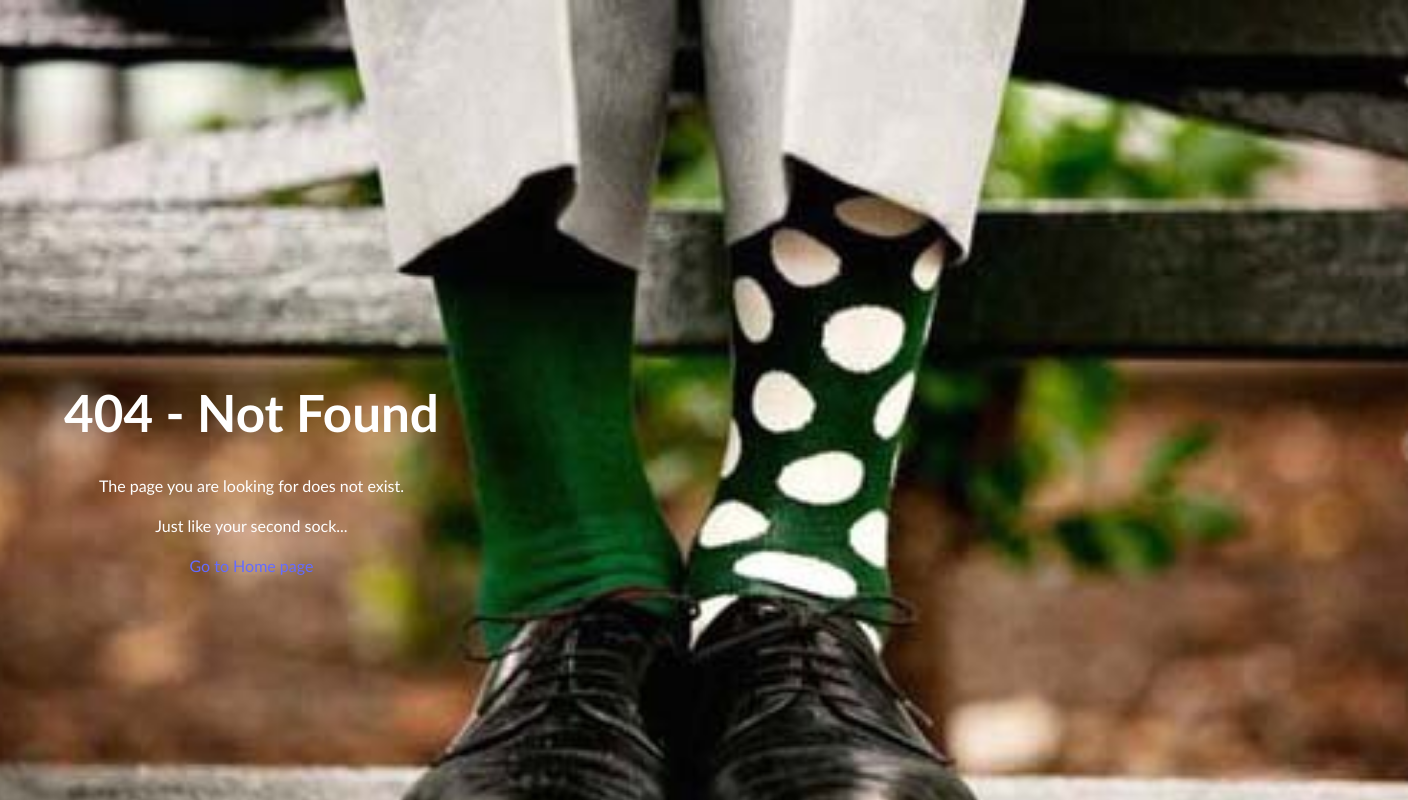
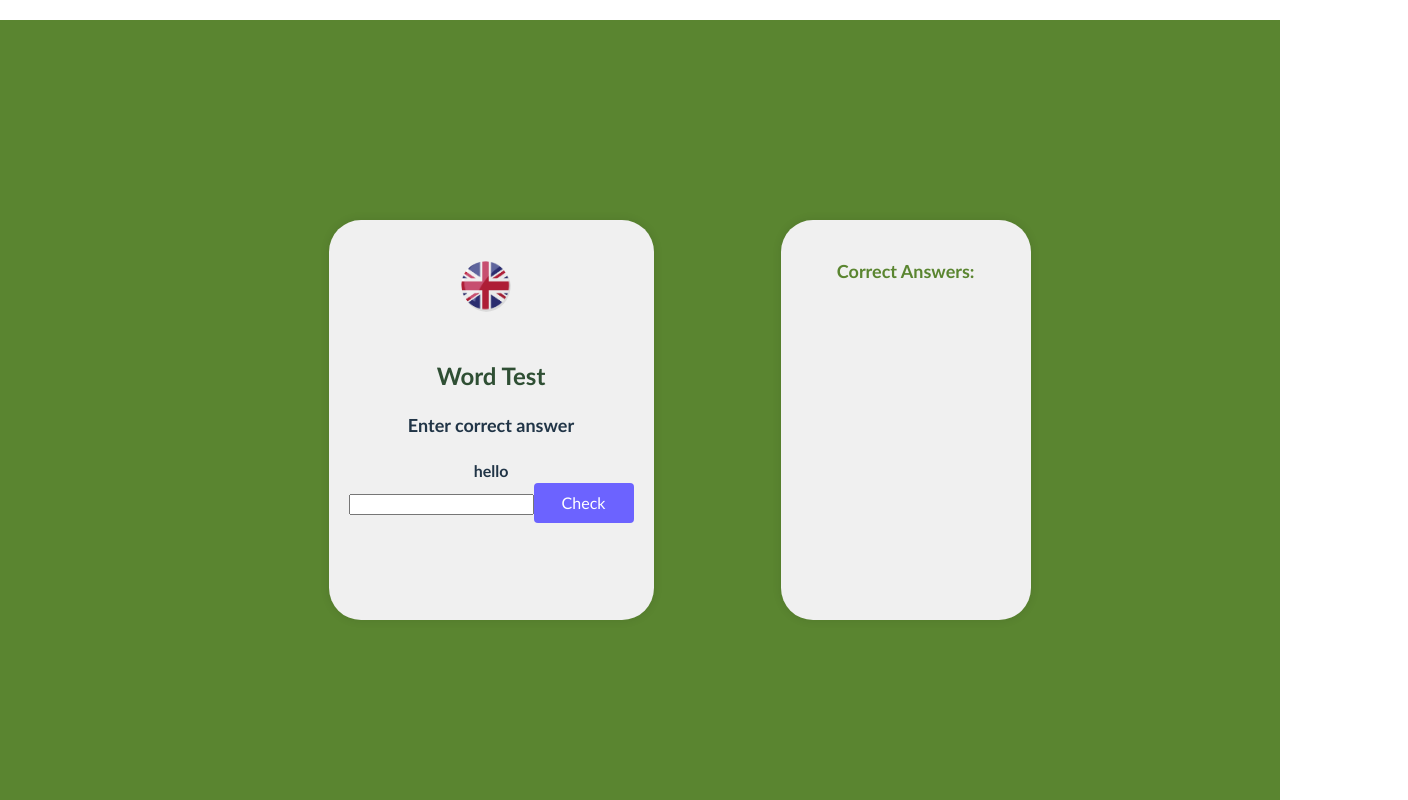
Before and after one commit to Skandami/Words-react, a React (Vite) app in the folder words-app/: page /test in a window 1280 px wide. Before the commit this address had no page. Shown: the top 800 px of the page, 1408 px wide, since content can reach past the window. Built offline with nearby package versions, Linux system fonts and the light colour scheme.

Commit message:
added Word Test page

```diff
--- a/words-app/src/App.css
+++ b/words-app/src/App.css
@@ -8,6 +8,7 @@
   background-color: var(--green);
 }
 
+/*main page*/
 .container {
   max-width: 1920px;
   height: 100%;
@@ -43,6 +44,55 @@ padding-top: 2em;
   padding-bottom: 2em;
   margin: 2em;
 }
+
+.description-wrapper {
+  display: flex;
+  align-items: flex-start;
+  text-align: center;
+  padding: 4em;
+  background-color: var(--surprise);
+  margin-bottom: 0;
+}
+
+.picture-container {
+  flex: 1;
+  display: flex;
+  justify-content: baseline;
+  font-style: italic;
+  line-height: 1.5;
+  font-size: large;
+}
+
+.picture {
+  opacity: 0;
+  width: 200px;
+  height: 280px;
+  padding: 1em;
+  animation: appearAndMove 8s forwards;
+}
+
+@keyframes appearAndMove {
+  0% {
+    opacity: 0;
+    transform: translateX(-50px);
+  }
+  50% {
+    opacity: 1;
+  }
+  100% {
+    transform: translateX(20px);
+    opacity: 1
+  }
+}
+
+
+.description {
+  flex: 3;
+  color: var(--grey);
+}
+
+
+/*animal page*/
 
 .carousel-container {
   background-color: var(--surprise);
@@ -177,18 +227,8 @@ position: relative;
 
 }
 
-.input {
-  color: var(--grey);
-  font-size: 20px;
-  border: 1px solid var(--second-color);
-  border-radius: 5%;
-  width: 200px;
-  height: 20px;
-  padding: 10px;
-  cursor: pointer;
 
-}
-
+/*error page*/
 .error {
   background: url(assets/lost.jpg);
   background-repeat: no-repeat;
@@ -208,13 +248,15 @@ position: relative;
 .ul {
   list-style-type: none;
 }
+
+/*header component */
 .header {
   background-color: var(--green);
   height: 150px;
 
 }
 .header-container {
-  background: url(./assets/londonium.webp);
+  background:linear-gradient(180deg, rgba(156, 200, 250, 0.10)11.98%, rgba(156, 200, 250, 0.10) 51.04%, var(--surprise)),  url(./assets/londonium.webp);
   background-repeat: no-repeat;
   background-position: center;
   background-size: cover;
@@ -285,64 +327,35 @@ padding-top: 2em;
   display: inline-block;
   margin-right: 10px;
 }
-.description-wrapper {
-  display: flex;
-  align-items: flex-start;
-  text-align: center;
-  padding: 4em;
-  background-color: var(--surprise);
-  margin-bottom: 0;
-}
-
-.picture-container {
-  flex: 1;
-  display: flex;
-  justify-content: baseline;
-  font-style: italic;
-  line-height: 1.5;
-  font-size: large;
-}
-
-.picture {
-  opacity: 0;
-  width: 200px;
-  height: 280px;
-  padding: 1em;
-  animation: appearAndMove 8s forwards;
-}
-
-@keyframes appearAndMove {
-  0% {
-    opacity: 0;
-    transform: translateX(-50px);
-  }
-  50% {
-    opacity: 1;
-  }
-  100% {
-    transform: translateX(20px);
-    opacity: 1
-  }
-}
-
-
-.description {
-  flex: 3;
-  color: var(--grey);
-}
 
 .translated-words {
   flex: 1;
-  margin-top: 20px;
+  margin-top: 10px;
+   height: 400px;
   display: flex;
   flex-wrap: wrap;
   justify-content: space-between;
-  gap: 10px;
+  gap: 5px;
   width: 100%;
   height: auto;
-  overflow-y: auto;
-  padding: 0 10px;
+  overflow-y: hidden;
+
 }
+
+.translated-words::-webkit-scrollbar {
+   width: 12px;
+}
+
+.translated-words::-webkit-scrollbar-track {
+   background: var(--green);
+}
+
+.translated-words::-webkit-scrollbar-thumb {
+   background-color: var(--viola);
+   border-radius: 20px;
+   border: 3px solid var(--green);
+}
+
 
 .list-card {
   flex: 0 1 calc(40% - 10px);
@@ -363,32 +376,184 @@ padding-top: 2em;
   color: var(--viola);
 }
 
+/*Footer component*/
 .github {
   color: var(--white);
   background: var(--green);
   font-size: larger;
 }
 
+/* WordTest*/
 
-/* Adaptive */
-/*  tablet  */
-@media (max-width: 768px) {
-  .description-wrapper {
+.button {
+  background-color: #6c63ff;
+  color: #fff;
+  border: none;
+  border-radius: 4px;
+  padding: 8px 16px;
+  cursor: pointer;
+}
+
+.word-test-button:hover {
+  background-color: #5245e3;
+}
+
+.main-input {
+  width: 250px;
+  padding: 10px;
+  margin-top: 5px;
+  border: 1px solid #ccc;
+  box-sizing: border-box;
+}
+
+
+.input{
+  width: 250px;
+  padding: 10px;
+  margin-top: 5px;
+  border: 1px solid #ccc;
+  box-sizing: border-box;
+}
+
+
+.test-container {
+  display: flex;
+  justify-content: center;
+  align-items: center;
+  height: 100vh;
+  margin-top: 20px;
+   margin-left: 15%;
+ width:auto;
+}
+
+
+.test-container > div {
+  max-width: 600px;
+  height: 400px;
+  padding: 20px;
+  margin-left: 15%;
+  background-color: #f0f0f0;
+  border-radius: 2em;
+  box-shadow: 0 0 10px rgba(0, 0, 0, 0.1);
+   box-sizing: border-box;
+
+}
+
+.icon-container {
+  margin-bottom: 20px;
+}
+
+.globe {
+  width: 50px;
+  height: auto;
+}
+
+h2 {
+color: var(--grey);
+  margin-bottom: 10px;
+  font-size: 24px;
+}
+
+h3 {
+  margin-bottom: 20px;
+  font-size: 18px;
+}
+
+.word-test-item {
+  margin-bottom: 15px;
+}
+
+.word {
+  font-weight: bold;
+}
+
+
+.list-answers {
+  height: 400px;
+  width: 250px;
+  margin-left: 10%;
+  overflow-y: auto;
+}
+.list-answers::-webkit-scrollbar {
+   width: 12px;
+}
+
+.list-answers::-webkit-scrollbar-track {
+   background: var(--green);
+}
+
+.list-answers::-webkit-scrollbar-thumb {
+   background-color: var(--viola);
+   border-radius: 20px;
+   border: 3px solid var(--green);
+}
+
+
+
+.list-answers h3 {
+  margin-bottom: 10px;
+  font-size: 18px;
+  color: var(--green);
+}
+
+.list-answers ul {
+  list-style-type: none;
+  padding: 0;
+}
+
+.list-answers li {
+  position: relative;
+  font-weight: 600;
+  font-style: italic;
+  color: #666;
+  margin-bottom: 5px;
+  padding-left: 25px;
+}
+
+.list-answers li::before {
+  content: "\2714";
+  position: absolute;
+  left: 0;
+  color: var(--green);
+}
+
+
+.test-container {
+  margin-top: 20px;
+  margin-right: 240px;
+}
+
+
+.correct {
+  border: 1px solid #28a745;
+}
+
+.incorrect {
+  border: 1px solid #dc3545;
+}
+
+/* Медиа-запросы для планшетов и мобильных устройств */
+@media screen and (max-width: 890px) {
+  .test-container {
     flex-direction: column;
     align-items: center;
-    padding: 2em;
   }
 
-  .description {
-    margin-top: 1em;
+  .test-container > div {
+    margin-top: 5%;
+    width: 70%;
+    margin-left: 30%;
+    margin-bottom: 5rem;
   }
-     .picture {
-    width: 40%;
-    height: auto;
+
+  .list-answers {
+    margin-left: 10%;
   }
 }
 
-/* mobile */
+/* Adaptive for Main Page*/
+
+/* mobile Main Page */
 @media (max-width: 480px) {
   .description-wrapper {
     display: block;
@@ -403,7 +568,7 @@ padding-top: 2em;
 }
 
 
-/* mobile devices (max-width: 400px) */
+/* mobile devices (max-width: 400px) Main Page */
 @media (max-width:400px) {
   .description-wrapper {
     flex-direction: column;
@@ -424,3 +589,21 @@ padding-top: 2em;
   }
 
 }
+
+
+/*  tablet Main Page  */
+@media (max-width: 768px) {
+  .description-wrapper {
+    flex-direction: column;
+    align-items: center;
+    padding: 2em;
+  }
+
+  .description {
+    margin-top: 1em;
+  }
+     .picture {
+    width: 40%;
+    height: auto;
+  }
+}
--- a/words-app/src/App.jsx
+++ b/words-app/src/App.jsx
@@ -2,7 +2,7 @@ import { BrowserRouter, Routes, Route } from "react-router-dom";
 import MainPage from "./MainPage";
 import AnimalPage from "./components/card/AnimalPage";
 import Veggies from "./components/card/Veggies";
-import Dictionary from "./components/card/Dictionary";
+import WordTest from "./WordTest";
 import ErrorPage from "./ErrorPage";
 
 export default function App() {
@@ -10,9 +10,9 @@ export default function App() {
     <BrowserRouter>
       <Routes>
         <Route path="/" element={<MainPage />} />
-        <Route path="/translation" element={<Dictionary />} />
         <Route path="/animals" element={<AnimalPage />} />
         <Route path="/veggies" element={<Veggies />} />
+        <Route path="/test" element={<WordTest />} />
         <Route path="*" element={<ErrorPage />} />
       </Routes>
     </BrowserRouter>
--- a/words-app/src/Footer.jsx
+++ b/words-app/src/Footer.jsx
@@ -11,7 +11,7 @@ export default function Footer() {
           rel="noopener noreferrer"
           style={{ color: "white" }}
         >
-          Skandami
+          Skandami Studio
         </a>
       </h3>
     </footer>
--- a/words-app/src/Header.jsx
+++ b/words-app/src/Header.jsx
@@ -14,17 +14,18 @@ export default function Header() {
         </span>
         <span className="title">MemoLingo</span>
       </h1>
+      <h2>for beginners</h2>
       <nav className="nav">
         <ul>
-          <li>
-            <Link to="/translation">Translation</Link>
-          </li>
           <li>
             <Link to="/animals">Learn Animals</Link>
           </li>
           <li>
             <Link to="/veggies">Learn Fruits and Vegetables</Link>
           </li>
+          <li>
+            <Link to="/test">Take a test</Link>
+          </li>
         </ul>
       </nav>
     </header>
--- a/words-app/src/MainPage.jsx
+++ b/words-app/src/MainPage.jsx
@@ -1,5 +1,5 @@
 import React, { useState, useEffect, useRef } from "react";
-import "./App.css";
+import "./components/styles/mainPageButtonStyles.css";
 import Header from "./Header";
 import Footer from "./Footer";
 import translationsData from "./components/data/translations.json";
@@ -65,7 +65,7 @@ export default function MainPage() {
             </h2>
             <div className="app">
               <input
-                className="input"
+                className="main-input"
                 type="text"
                 value={englishWord}
                 onChange={(e) => setEnglishWord(e.target.value)}
--- /dev/null
+++ b/words-app/src/WordTest.jsx
@@ -0,0 +1,104 @@
+import React, { useState } from "react";
+import { Link } from "react-router-dom";
+import globe from "./assets/clipart.png";
+import translationsData from "./components/data/translations.json";
+import "./App.css";
+import Footer from "./Footer";
+
+export default function WordTest() {
+  const [userTranslations, setUserTranslations] = useState(
+    new Array(translationsData.translations.length).fill("")
+  );
+  const [results, setResults] = useState(
+    new Array(translationsData.translations.length).fill(null)
+  );
+  const [currentIndex, setCurrentIndex] = useState(0);
+  const [correctAnswers, setCorrectAnswers] = useState([]);
+  const [showNextWord, setShowNextWord] = useState(true);
+
+  const handleInputChange = (index, e) => {
+    const newTranslations = [...userTranslations];
+    newTranslations[index] = e.target.value;
+    setUserTranslations(newTranslations);
+  };
+
+  const checkTranslation = () => {
+    const translation = userTranslations[currentIndex].toLowerCase();
+    const correctTranslation =
+      translationsData.translations[currentIndex].russian.toLowerCase();
+    const result = translation === correctTranslation;
+    const newResults = [...results];
+    newResults[currentIndex] = result;
+    setResults(newResults);
+
+    if (result) {
+      setCorrectAnswers([
+        ...correctAnswers,
+        {
+          english: translationsData.translations[currentIndex].english,
+          translation: translation,
+        },
+      ]);
+
+      setShowNextWord(true);
+      setCurrentIndex(currentIndex + 1);
+    }
+  };
+
+  return (
+    <>
+      <div className="test-container">
+        <div>
+          <span className="icon-container">
+            <Link to="/">
+              <img src={globe} className="globe" alt="globe" />
+            </Link>
+          </span>
+          <h2>Word Test</h2>
+          <h3>Enter correct answer</h3>
+          <div className="word-test">
+            <div className="word-test-item">
+              <div className="word">
+                {translationsData.translations[currentIndex].english}
+              </div>
+              <input
+                type="text"
+                value={userTranslations[currentIndex]}
+                onChange={(e) => handleInputChange(currentIndex, e)}
+                className={
+                  results[currentIndex] !== null
+                    ? results[currentIndex]
+                      ? "correct"
+                      : "incorrect"
+                    : ""
+                }
+                disabled={!showNextWord}
+              />
+              {showNextWord && (
+                <button
+                  className="button word-test-button"
+                  onClick={checkTranslation}
+                >
+                  Check
+                </button>
+              )}
+            </div>
+          </div>
+        </div>
+        <div className="list-answers">
+          <h3>Correct Answers:</h3>
+          <ul>
+            {correctAnswers.map((answer, index) => (
+              <li key={index}>
+                {answer.english} - {answer.translation}
+              </li>
+            ))}
+          </ul>
+        </div>
+      </div>
+      <div>
+        <Footer />
+      </div>
+    </>
+  );
+}
--- a/words-app/src/components/card/Dictionary.jsx
+++ /dev/null
@@ -1,57 +0,0 @@
-import { useState } from "react";
-import icon from "../../assets/clipart.png";
-import translationsData from "../data/translations.json";
-import WordCard from "./WordCard";
-import Footer from "../../Footer";
-import { Link } from "react-router-dom";
-
-export default function TranslationApp() {
-  const [englishWord, setEnglishWord] = useState("");
-  const [translation, setTranslation] = useState(null);
-
-  const translateWord = () => {
-    const foundTranslation = translationsData.translations.find(
-      (word) => word.english.toLowerCase() === englishWord.toLowerCase()
-    );
-    setTranslation(foundTranslation);
-  };
-
-  return (
-    <div>
-      <header className="header">
-        <h1>
-          <span className="icon-container">
-            <Link to="/">
-              <img src={icon} className="globe" alt="globe" />
-            </Link>
-          </span>
-          <span className="title">MemoLingo</span>
-        </h1>
-      </header>
-
-      <div className="app">
-        <input
-          className="input"
-          type="text"
-          value={englishWord}
-          onChange={(e) => setEnglishWord(e.target.value)}
-          placeholder="Enter word in English"
-        />
-        <button className="button" onClick={translateWord}>
-          Translate
-        </button>
-        <div className="wrap">
-          <div className="card-container">
-            {translation && (
-              <WordCard
-                english={translation.english}
-                russian={translation.russian}
-              />
-            )}
-          </div>
-        </div>
-      </div>
-      <Footer />
-    </div>
-  );
-}
--- a/words-app/src/components/card/MyGithub.jsx
+++ b/words-app/src/components/card/MyGithub.jsx
@@ -8,7 +8,7 @@ export default function GitHubLink() {
         target="_blank"
         rel="noopener noreferrer"
       >
-        Skandami
+        Skandami Studio
       </a>
     </div>
   );
--- a/words-app/src/components/data/translations.json
+++ b/words-app/src/components/data/translations.json
@@ -40,6 +40,28 @@
     { "english": "road", "transcription": "[roʊd]", "russian": "дорога" },
     { "english": "city", "transcription": "[ˈsɪti]", "russian": "город" },
     { "english": "country", "transcription": "[ˈkʌntri]", "russian": "страна" },
-    { "english": "world", "transcription": "[wɜːrld]", "russian": "мир" }
+    { "english": "world", "transcription": "[wɜːrld]", "russian": "мир" },
+    {"english": "horse", "transcription": "[hɔrs]", "russian": "лошадь"},
+{"english": "cow", "transcription": "[kaʊ]", "russian": "корова"},
+{"english": "sheep", "transcription": "[ʃiːp]", "russian": "овца"},
+{"english": "pig", "transcription": "[pɪɡ]", "russian": "свинья"},
+{"english": "chicken", "transcription": "[ˈtʃɪkɪn]", "russian": "курица"},
+{"english": "duck", "transcription": "[dʌk]", "russian": "утка"},
+{"english": "goose", "transcription": "[ɡuːs]", "russian": "гусь"},
+{"english": "turkey", "transcription": "[ˈtɜrki]", "russian": "индейка"},
+{"english": "frog", "transcription": "[frɔɡ]", "russian": "лягушка"},
+{"english": "snake", "transcription": "[sneɪk]", "russian": "змея"},
+{ "english": "apple", "transcription": "[ˈæpəl]", "russian": "яблоко" },
+{ "english": "banana", "transcription": "[bəˈnænə]", "russian": "банан" },
+{ "english": "orange", "transcription": "[ˈɔrɪndʒ]", "russian": "апельсин" },
+{ "english": "strawberry", "transcription": "[ˈstrɔːbəri]", "russian": "клубника" },
+{ "english": "grape", "transcription": "[ɡreɪp]", "russian": "виноград" },
+{ "english": "watermelon", "transcription": "[ˈwɔːtərmelən]", "russian": "арбуз" },
+{ "english": "pineapple", "transcription": "[ˈpaɪnæpl]", "russian": "ананас" },
+{ "english": "kiwi", "transcription": "[ˈkiːwiː]", "russian": "киви" },
+{ "english": "cherry", "transcription": "[ˈtʃer.i]", "russian": "вишня" },
+{ "english": "pear", "transcription": "[per]", "russian": "груша" }
+
+
   ]
 }
--- /dev/null
+++ b/words-app/src/components/styles/mainPageButtonStyles.css
@@ -0,0 +1,24 @@
+.button {
+  width: 100px;
+  height: 40px;
+  color: var(--white);
+  background-color: var(--green);
+  box-shadow: 5px black;
+
+}
+.button:hover {
+  background-color: var(--viola
+  );
+}
+
+.input {
+  color: var(--grey);
+  font-size: 20px;
+  border: 1px solid var(--second-color);
+  border-radius: 5%;
+  width: 200px;
+  height: 20px;
+  padding: 10px;
+  cursor: pointer;
+
+}
```
Also changed, not shown: words-app/src/components/styles/wordTestButtonStyles..css (added).
